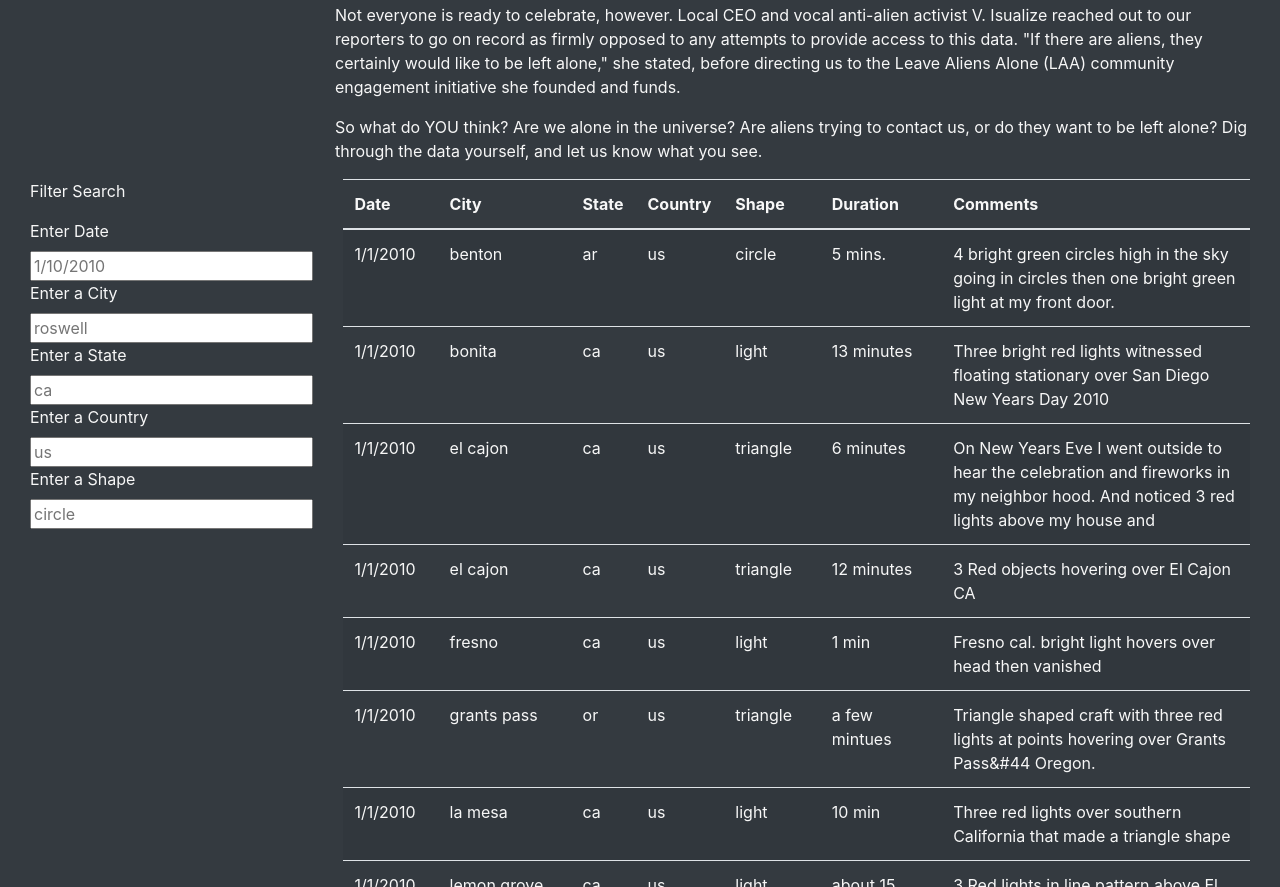
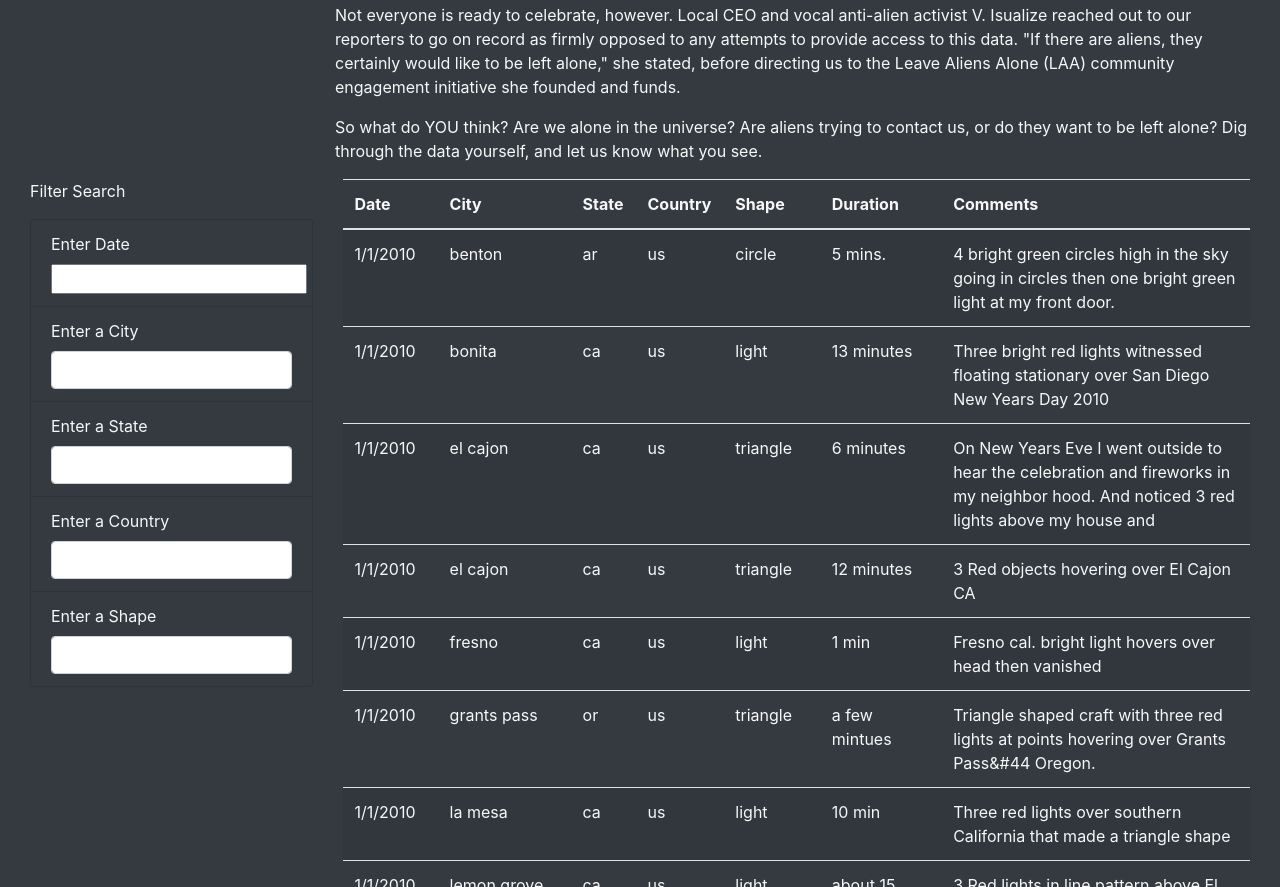
Before and after one commit to methelen/UFOs, a plain HTML site: page index.html in a window 1280 px wide. Shown: the part 512-1399 px from the top of the page. Drawn offline with nearby package versions, Linux system fonts and the light colour scheme.

Commit message:
final commit

```diff
--- a/index.html
+++ b/index.html
@@ -39,31 +39,33 @@
     <div class="container-fluid">
       <div class="row">
         <div class="col-md-3">
+          <div class="filters">
           <form class="bg-dark">
             <p>Filter Search</p>
             <ul class="list-group bg-dark" style="font-family: inherit; font-size: 1rem;">
-              <li class="list-group bg-dark" style="font-family: inherit; font-size: 1rem;">
+              <li class="list-group-item bg-dark">
                 <label for="date">Enter Date</label>
-                <input type="text" placeholder="1/10/2010" id="datetime" />
+                <input type="text" id="datetime"/>
               </li>
-              <li class="list-group bg-dark" style="font-family: inherit; font-size: 1rem;">
+              <li class="list-group-item bg-dark">
                 <label for="city">Enter a City</label>
-                <input type="text" placeholder="roswell" id="city"/>
+                <input type="text" id="city" class="form-control"/>
               </li>
-              <li class="list-group bg-dark" style="font-family: inherit; font-size: 1rem;">
+              <li class="list-group-item bg-dark">
                 <label for="state">Enter a State</label>
-                <input type="text" placeholder="ca" id="state"/>
+                <input type="text" id="state" class="form-control"/>
               </li>
-              <li class="list-group bg-dark" style="font-family: inherit; font-size: 1rem;">
+              <li class="list-group-item bg-dark">
                 <label for="country">Enter a Country</label>
-                <input type="text" placeholder="us" id="country"/>
+                <input type="text" id="country" class="form-control"/>
               </li>
-              <li class="list-group bg-dark" style="font-family: inherit; font-size: 1rem;">
+              <li class="list-group-item bg-dark">
                 <label for="shape">Enter a Shape</label>
-                <input type="text" placeholder="circle" id="shape"/>
+                <input type="text" id="shape" class="form-control"/>
               </li>
             </ul>
           </form>
+          </div>
         </div>
           <div class="col-md-9">
             <table class="table table-striped">
--- a/static/js/app.js
+++ b/static/js/app.js
@@ -30,18 +30,16 @@ var filters = {};
 function updateFilters() {
 
     // 4a. Save the element that was changed as a variable.
-
     let changedElement = d3.select(this);
 
   // 4b. Save the value that was changed as a variable.
-
     let elementValue = changedElement.property("value");
     console.log(elementValue);
 
     // 4c. Save the id of the filter that was changed as a variable.
-
     let filterId = changedElement.attr("id");
     console.log(filterId);
+
 
     // 5. If a filter value was entered then add that filterId and value
     // to the filters list. Otherwise, clear that filter from the filters object.
@@ -54,7 +52,6 @@ function updateFilters() {
 
     // 6. Call function to apply all filters and rebuild the table
     filterTable();
-
   }
 
   // 7. Use this function to filter the table when data is entered.
@@ -74,7 +71,7 @@ function updateFilters() {
   }
 
   // 2. Attach an event to listen for changes to each filter
-  d3.select("input").on("change", updateFilters);
+  d3.selectAll("input").on("change", updateFilters);
 
   // Build the table when the page loads
   buildTable(tableData);
```
Also changed, not shown: static/images/date.PNG (added), static/images/date_state.PNG (added).
